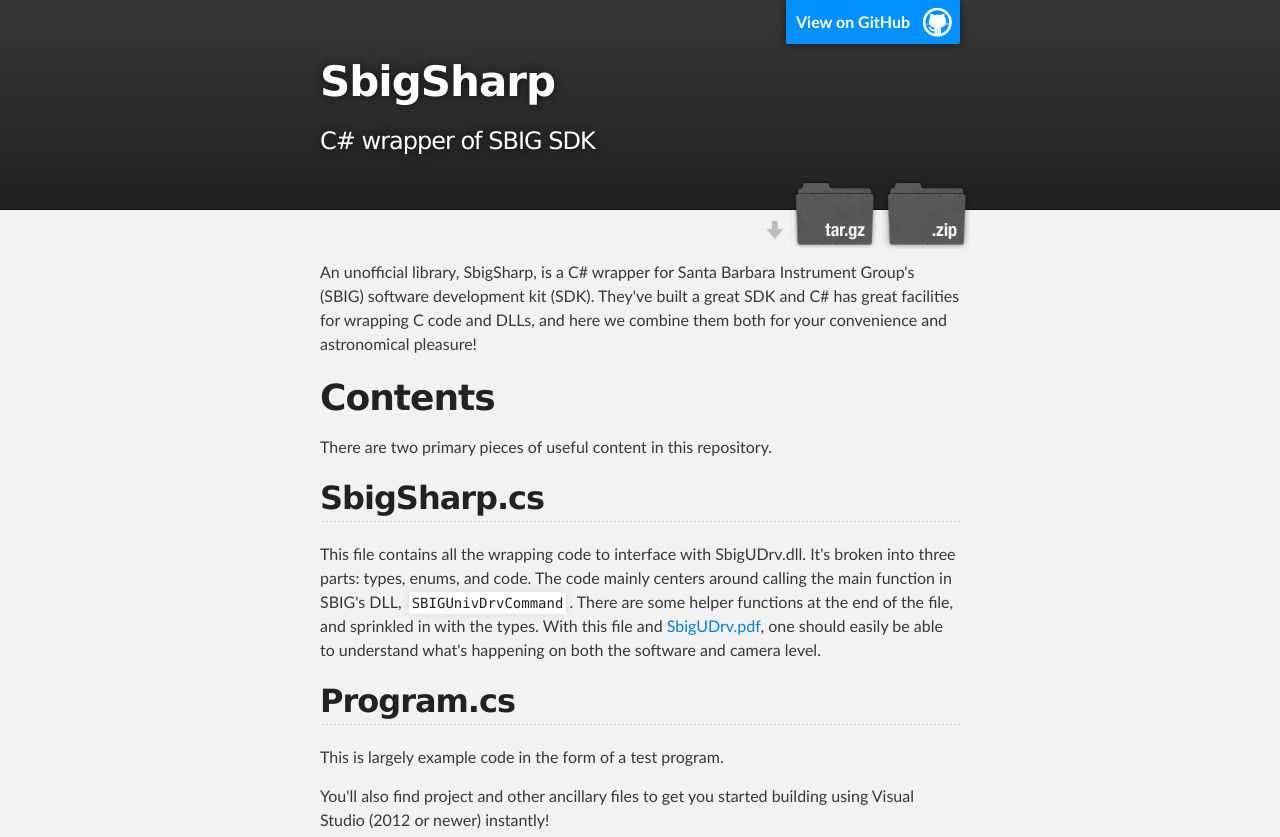
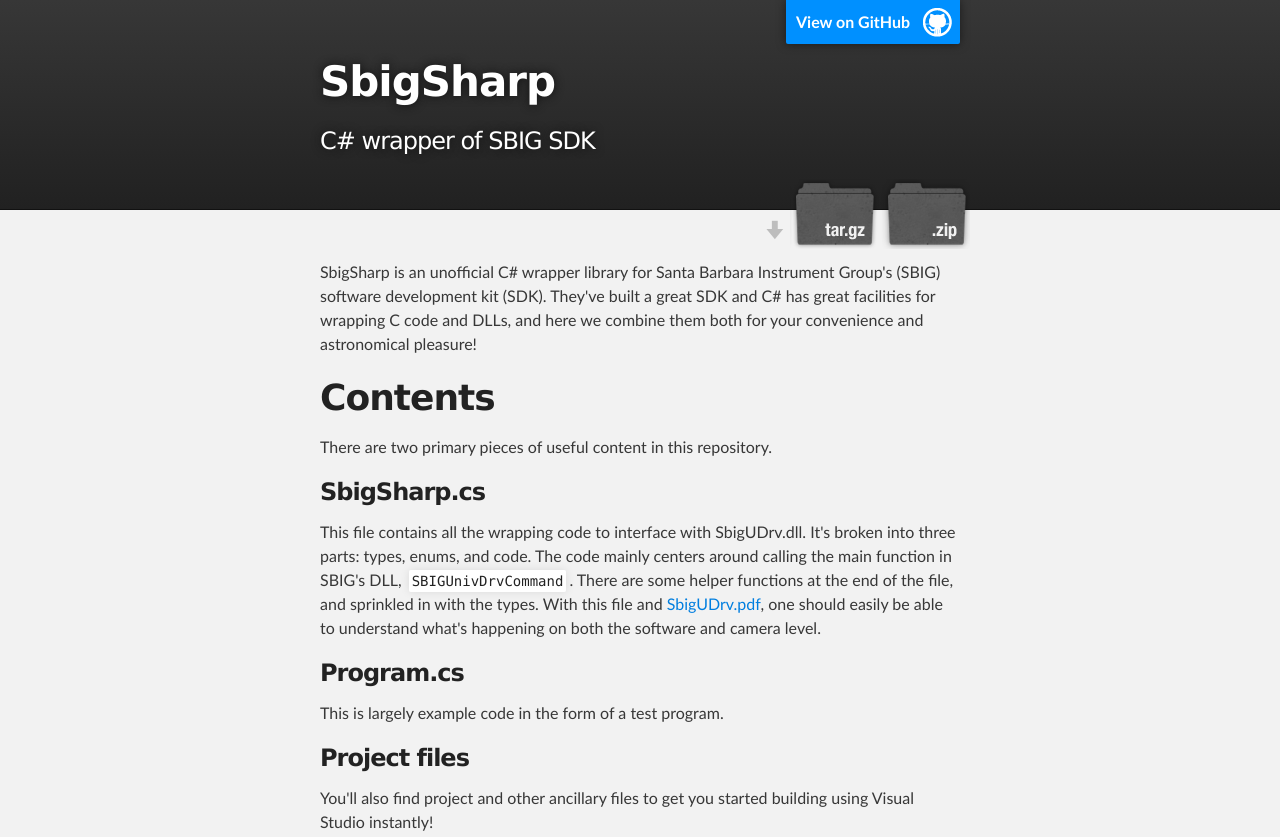
Before and after one commit to eliotg/SbigSharp, a plain HTML site: page index.html in a window 1280 px wide. Shown: the top 837 px of the page. Drawn offline with Linux system fonts and the light colour scheme.

```diff
--- a/index.html
+++ b/index.html
@@ -31,24 +31,27 @@
     <!-- MAIN CONTENT -->
     <div id="main_content_wrap" class="outer">
       <section id="main_content" class="inner">
-        <p>An unofficial library, SbigSharp, is a C# wrapper for Santa Barbara Instrument Group's (SBIG) software development kit (SDK).  They've built a great SDK and C# has great facilities for wrapping C code and DLLs, and here we combine them both for your convenience and astronomical pleasure!</p>
+        <p>SbigSharp is an unofficial C# wrapper library for Santa Barbara Instrument Group's (SBIG) software development kit (SDK).  They've built a great SDK and C# has great facilities for wrapping C code and DLLs, and here we combine them both for your convenience and astronomical pleasure!</p>
 
 <h1>
 <a id="contents" class="anchor" href="#contents" aria-hidden="true"><span class="octicon octicon-link"></span></a>Contents</h1>
 
 <p>There are two primary pieces of useful content in this repository.</p>
 
-<h2>
-<a id="sbigsharpcs" class="anchor" href="#sbigsharpcs" aria-hidden="true"><span class="octicon octicon-link"></span></a>SbigSharp.cs</h2>
+<h3>
+<a id="sbigsharpcs" class="anchor" href="#sbigsharpcs" aria-hidden="true"><span class="octicon octicon-link"></span></a>SbigSharp.cs</h3>
 
 <p>This file contains all the wrapping code to interface with SbigUDrv.dll.  It's broken into three parts: types, enums, and code.  The code mainly centers around calling the main function in SBIG's DLL, <code>SBIGUnivDrvCommand</code>.  There are some helper functions at the end of the file, and sprinkled in with the types.  With this file and <a href="http://archive.sbig.com/pdffiles/SBIGUDrv.pdf">SbigUDrv.pdf</a>, one should easily be able to understand what's happening on both the software and camera level.</p>
 
-<h2>
-<a id="programcs" class="anchor" href="#programcs" aria-hidden="true"><span class="octicon octicon-link"></span></a>Program.cs</h2>
+<h3>
+<a id="programcs" class="anchor" href="#programcs" aria-hidden="true"><span class="octicon octicon-link"></span></a>Program.cs</h3>
 
 <p>This is largely example code in the form of a test program.  </p>
 
-<p>You'll also find project and other ancillary files to get you started building using Visual Studio (2012 or newer) instantly!</p>
+<h3>
+<a id="project-files" class="anchor" href="#project-files" aria-hidden="true"><span class="octicon octicon-link"></span></a>Project files</h3>
+
+<p>You'll also find project and other ancillary files to get you started building using Visual Studio instantly!</p>
 
 <h1>
 <a id="status" class="anchor" href="#status" aria-hidden="true"><span class="octicon octicon-link"></span></a>Status</h1>
```
Also changed, not shown: params.json (+1 -1 lines).
